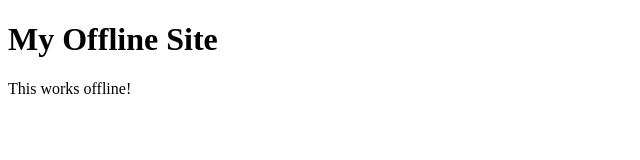
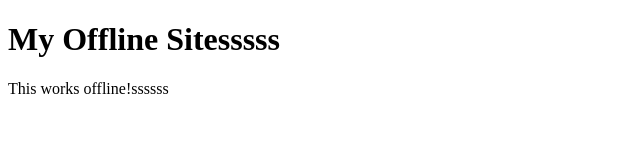
Before and after one commit to Balakeavan/Offlinemode, a plain HTML site: page index.html in a window 1280 px wide. Shown: the whole page, without its empty margins (0-640 px from the left). Drawn offline with Linux system fonts and the light colour scheme.

Commit message:
Update index.html

```diff
--- a/index.html
+++ b/index.html
@@ -10,8 +10,8 @@
 </head>
 
 <body>
-  <h1>My Offline Site</h1>
-  <p>This works offline!</p>
+  <h1>My Offline Sitesssss</h1>
+  <p>This works offline!ssssss</p>
 
 
 </body>
```
